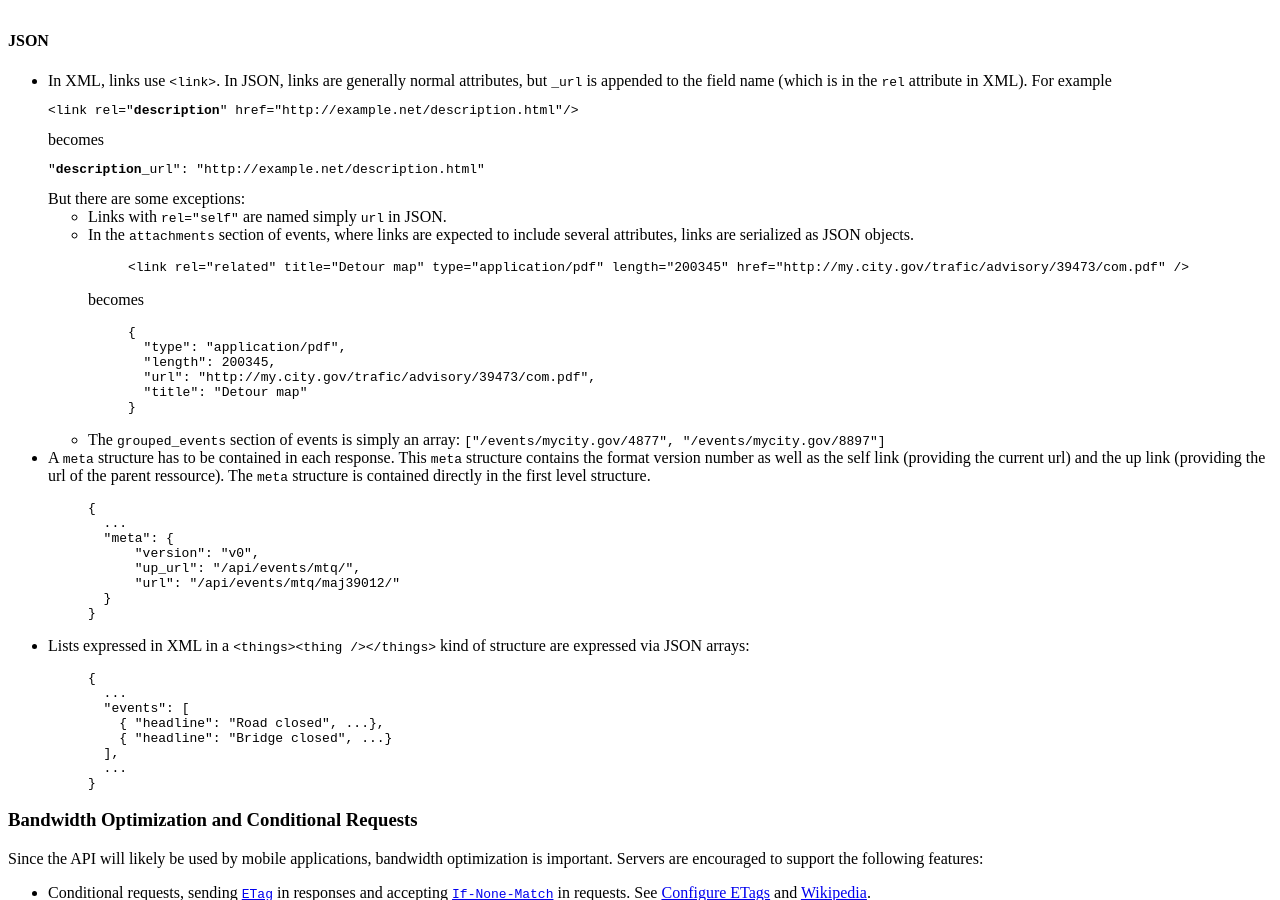
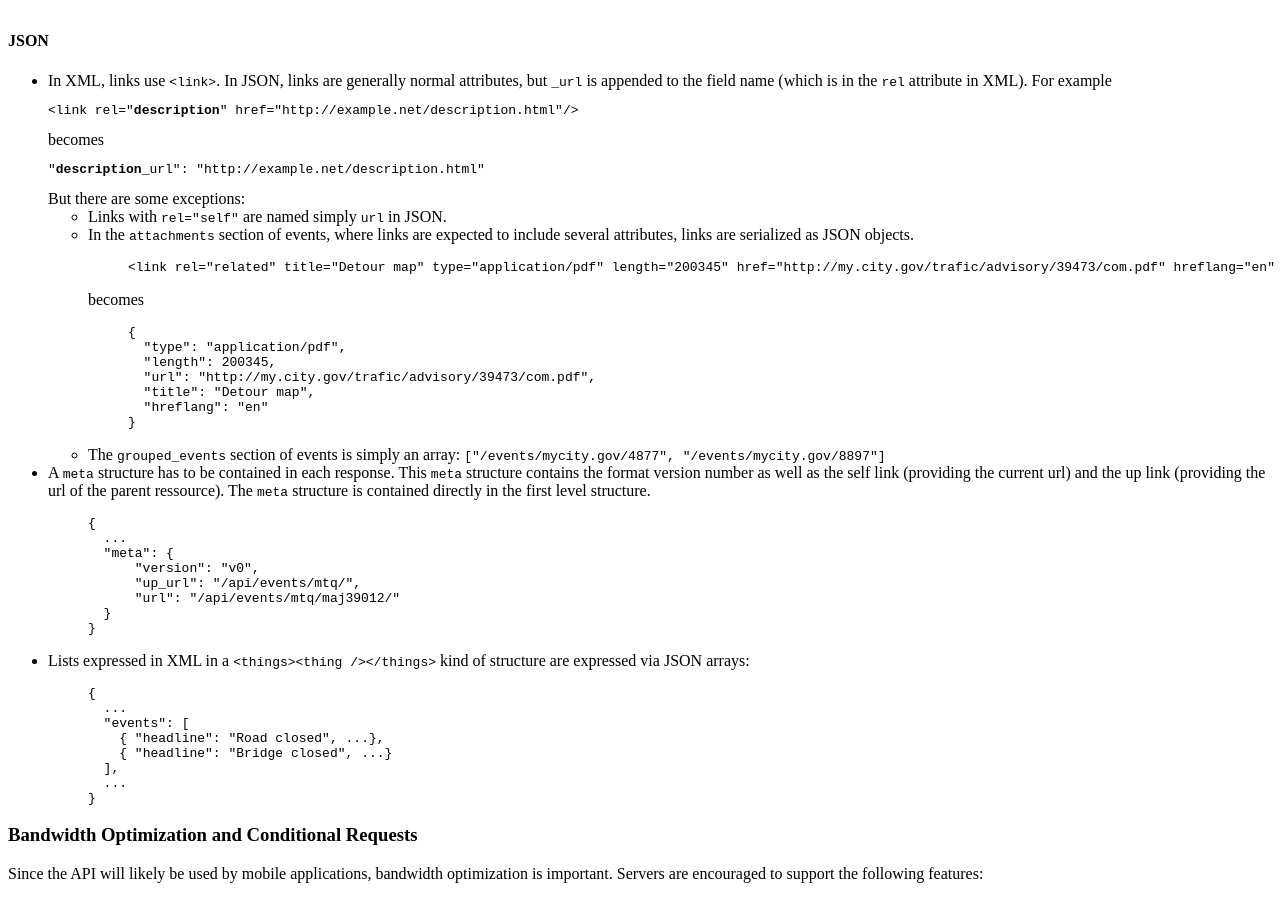
Before and after one commit to open511/Open511API, a Jekyll site: the page built from guidelines.html, in a window 1280 px wide and 900 px high, scrolled down 3438 px. Built offline with Jekyll 4.4.1, drawn with Linux system fonts in a browser that asks for light colours; nearby versions of some CDN libraries.

Commit message:
Note that hreflang attribute can be used for attachment links
fixes #60

```diff
--- a/_includes/examples/event.json
+++ b/_includes/examples/event.json
@@ -24,7 +24,8 @@
                     "url": "http://my.city.gov/trafic/advisory/39473/com.pdf",
                     "length": "200345",
                     "type": "application/pdf",
-                    "title": "Detour map"
+                    "title": "Detour map",
+                    "hreflang": "en"
                 }
             ],
             "geography": {
--- a/_includes/examples/event.xml
+++ b/_includes/examples/event.xml
@@ -89,7 +89,7 @@
         </schedule>
       </schedules>
       <attachments>
-        <link rel="related" title="Detour map" type="application/pdf" length="200345" href="http://my.city.gov/trafic/advisory/39473/com.pdf" />
+        <link rel="related" title="Detour map" type="application/pdf" length="200345" href="http://my.city.gov/trafic/advisory/39473/com.pdf" hreflang="en" />
       </attachments>
     </event>
   </events>
--- a/event.html
+++ b/event.html
@@ -176,8 +176,7 @@ event :
     - name:  <p>&mdash; related</p>
       type: <a href="guidelines.html#links">Link</a>
       mandatory: Optional
-      desc: <p>Link to an attachment. While only the URL is mandatory, providing the content type, size, and title of the resource (via the <code>type</code>, <code>length</code>, and <code>title</code> attributes in XML) is encouraged.</p>
-
+      desc: <p>Link to an attachment. While only the URL is mandatory, more information may be provided via <code>type</code>, <code>length</code>, <code>title</code>, and <code>hreflang</code>, with semantics as in <a href="http://tools.ietf.org/html/rfc4287#section-4.2.7">Atom</a>.</p>
 
 road :
     - name: name
--- a/guidelines.html
+++ b/guidelines.html
@@ -198,13 +198,14 @@ pagination_spec :
   <ul>
     <li>Links with <code>rel="self"</code> are named simply <code>url</code> in JSON.</li>
     <li>In the <code>attachments</code> section of events, where links are expected to include several attributes, links are serialized as JSON objects.
-      {% highlight xml %}<link rel="related" title="Detour map" type="application/pdf" length="200345" href="http://my.city.gov/trafic/advisory/39473/com.pdf" />{% endhighlight %}
+      {% highlight xml %}<link rel="related" title="Detour map" type="application/pdf" length="200345" href="http://my.city.gov/trafic/advisory/39473/com.pdf" hreflang="en" />{% endhighlight %}
       becomes
 {% highlight json %}{
   "type": "application/pdf",
   "length": 200345,
   "url": "http://my.city.gov/trafic/advisory/39473/com.pdf",
-  "title": "Detour map"
+  "title": "Detour map",
+  "hreflang": "en"
 }{% endhighlight %}</li>
     <li>The <code>grouped_events</code> section of events is simply an array: <code>["/events/mycity.gov/4877", "/events/mycity.gov/8897"]</code></li>
 
```
